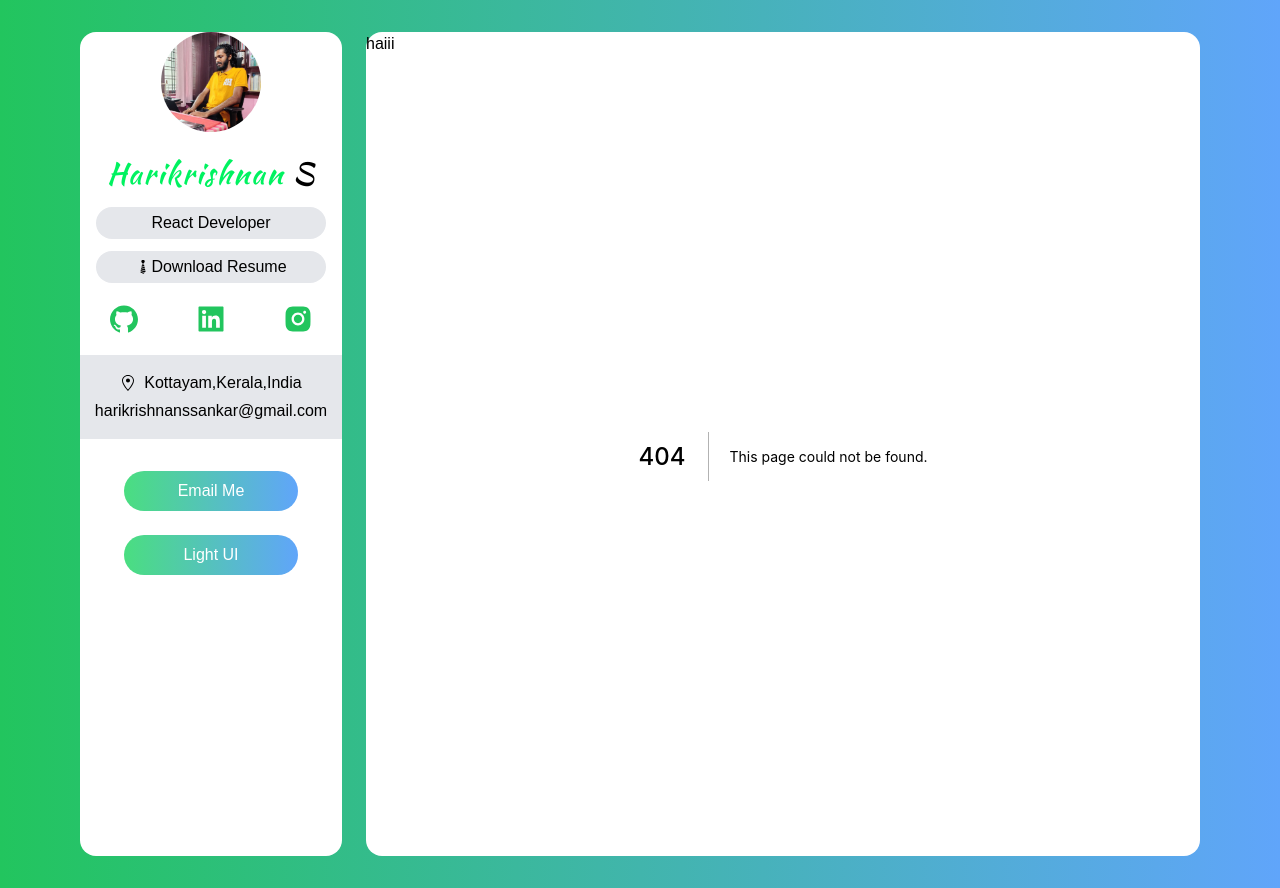
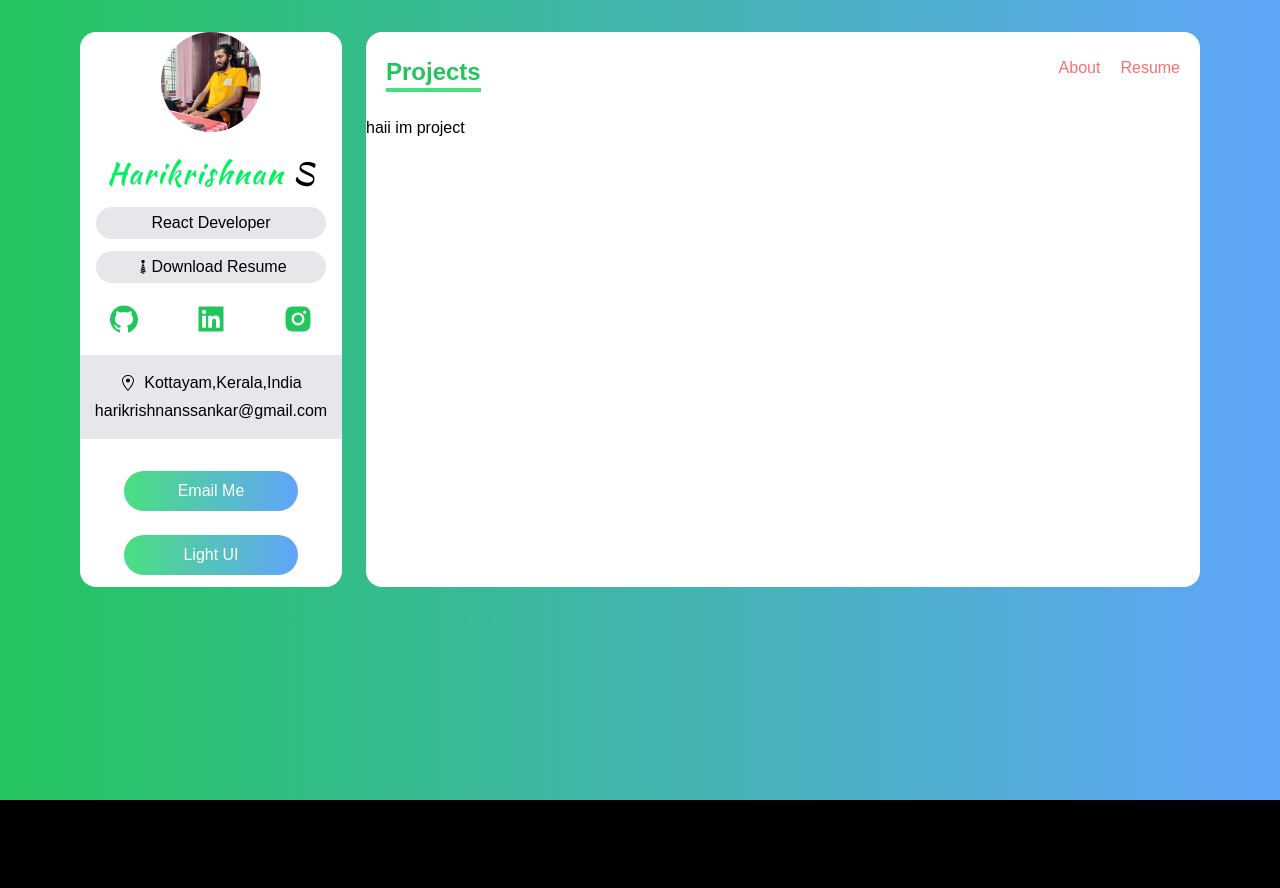
Before and after one commit to harikrishnanssankar/portfolio, a Next.js app: page /projects in a window 1280 px wide. Before the commit this address had no page. After the commit the page ends 800 px from the top, so only its background shows below. Built offline with nearby package versions, Linux system fonts and the light colour scheme.

Commit message:
navbar completed

```diff
--- /dev/null
+++ b/components/NavItem.tsx
@@ -0,0 +1,23 @@
+import Link from "next/link";
+import { FunctionComponent } from "react";
+
+const NavItem: FunctionComponent<{
+  activeItem: string;
+  setActiveItem: Function;
+  name: string;
+  route: string;
+}> = ({ activeItem, setActiveItem, route, name }) => {
+  return (
+    <>
+      {activeItem !== name ? (
+        <Link href={route}>
+          <a>
+            <span className="hover:text-green-400" onClick={() => setActiveItem(name)}>{name}</span>
+          </a>
+        </Link>
+      ) : null}
+    </>
+  );
+};
+
+export default NavItem;
--- a/components/Navbar.tsx
+++ b/components/Navbar.tsx
@@ -1,9 +1,56 @@
+import Link from "next/link";
+import { useRouter } from "next/router";
+import { FunctionComponent, useEffect, useState } from "react";
+import NavItem from "./NavItem";
+
+const navRoutes = [
+  {
+    name: "About",
+    route: "/",
+  },
+  {
+    name: "Projects",
+    route: "/projects",
+  },
+  {
+    name: "Resume",
+    route: "/resume",
+  },
+];
+
 const Navbar = () => {
-    return (
-        <div>
-            haiii
-        </div>
-    )
-}
+  const [activeItem, setActiveItem] = useState<string>("");
 
-export default Navbar
+  const { pathname } = useRouter();
+  useEffect(() => {
+    if (pathname === "/") {
+      setActiveItem("About");
+    } else if (pathname === "/projects") {
+      setActiveItem("Projects");
+    } else if (pathname === "/resume") {
+      setActiveItem("Resume");
+    } else {
+      setActiveItem("About");
+    }
+    return () => {};
+  }, [pathname]);
+
+  return (
+    <div className="flex justify-between px-5 py-3 my-3" >
+      <span className="font-bold text-green-500  text-xl border-b-4 border-green-400 md:text-2xl">{activeItem}</span>
+      <div className="text-red-400 font-lg flex space-x-5">
+        {navRoutes.map((item) => {
+         return <NavItem
+            activeItem={activeItem}
+            setActiveItem={setActiveItem}
+            name={item.name}
+            route={item.route}
+          />
+        })}
+
+      </div>
+    </div>
+  );
+};
+
+export default Navbar;
--- /dev/null
+++ b/pages/projects.tsx
@@ -0,0 +1,9 @@
+const Projects = () => {
+    return (
+        <div>
+            haii im project
+        </div>
+    )
+}
+
+export default Projects
```
